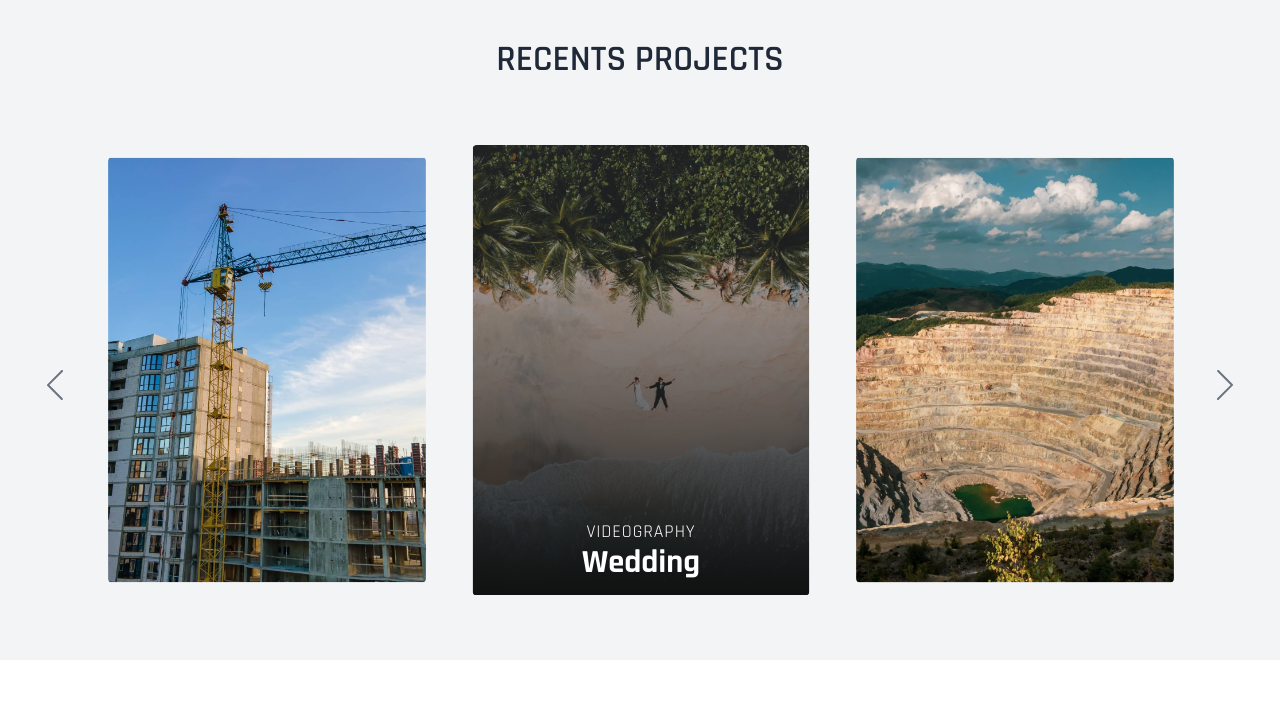
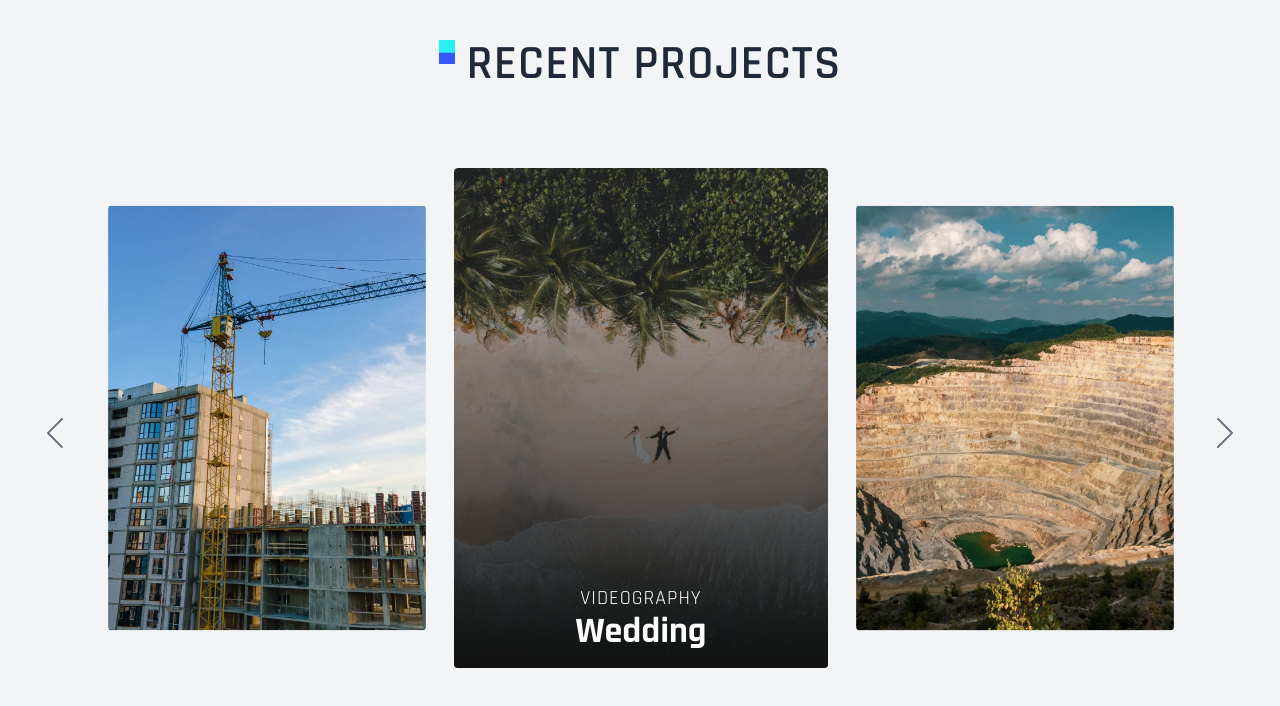
Before and after one commit to kevinesquea17/AutoUS-landingPage, a React (Vite) app: page / in a window 1280 px wide. Shown: the top 706 px of the page. Built offline with nearby package versions, Linux system fonts and the light colour scheme.

Commit message:
refactoring

```diff
--- a/src/App.jsx
+++ b/src/App.jsx
@@ -1,13 +1,14 @@
 import React from 'react'
 import ListProject from './components/ListProject';
+import Title from './components/Title';
 
 const App = () => {
 
   return (
     <main className='font-Rajdhani bg-gray-100'>
       <section className='py-10 max-w-[70rem] mx-auto'>
-          <h2 className='sm:text-4xl text-2xl text-center font-semibold text-gray-800 uppercase'>Recents Projects</h2>
-          <div className='w-full mt-10'>
+          <Title title='Recent Projects' classname={'text-gray-800'} isCenter={true} />
+          <div className='w-full mt-20'>
             <ListProject />
           </div>
       </section>
--- a/src/components/ListProject.jsx
+++ b/src/components/ListProject.jsx
@@ -10,6 +10,7 @@ const ListProject = () => {
 
     const settings = {
         className: "center",
+        easing: 'linear',
         centerMode: true,
         infinite: true,
         autoplay: true,
@@ -33,6 +34,7 @@ const ListProject = () => {
     }
 
     const [indexSlide, setIndexSlide] = useState(0)
+    console.log(settings)
 
     return (
         <Slider
--- a/src/components/Project.jsx
+++ b/src/components/Project.jsx
@@ -3,7 +3,7 @@ import React from 'react'
 const Project = ({index, project, indexSlide}) => {
 
     return (
-        <div key={project.id} className={`${indexSlide == index ? 'smscale-100 scale-90 before:opacity-100 before:delay-700' : 'scale-[.85]'} h-[500px] rounded overflow-hidden relative before:content[''] before:absolute before:top-0 before:left-0 before:w-full before:h-full before:bg-gradient-to-b from-transparent to-[#111111] before:opacity-0 before:transition-all before:duration-500 before:ease-in-expo`}>
+        <div key={project.id} className={`${indexSlide == index ? 'sm:scale-100 scale-90 before:opacity-100 before:delay-700' : 'scale-[.85]'} h-[500px] rounded overflow-hidden relative before:content[''] before:absolute before:top-0 before:left-0 before:w-full before:h-full before:bg-gradient-to-b from-transparent to-[#111111] before:opacity-0 before:transition-all before:duration-500 before:ease-in-expo`}>
             <img src={project.image} alt="" className='w-full h-full object-cover rounded' />
             {indexSlide == index && <div className='absolute bottom-4 left-0 w-full flex flex-col items-center z-10'>
             <h3 className='uppercase font-normal text-white tracking-wider text-xl'>Videography</h3>
--- /dev/null
+++ b/src/components/RecentProjects.jsx
@@ -0,0 +1,16 @@
+import React from 'react'
+import ListProject from './ListProject'
+import Title from './Title'
+
+const RecentProjects = () => {
+  return (
+    <section className='py-10 max-w-[70rem] mx-auto'>
+          <Title title='Recent Projects' classname={'text-gray-800'} isCenter={true} />
+          <div className='w-full sm:mt-20 mt-6'>
+            <ListProject />
+          </div>
+    </section>
+  )
+}
+
+export default RecentProjects
--- /dev/null
+++ b/src/components/Title.jsx
@@ -0,0 +1,13 @@
+import React from 'react'
+import Icon01 from '../assets/icon01.png'
+
+const Title = ({title, classname, isCenter}) => {
+  return (
+    <div className={`${isCenter ? 'justify-center' : ''} flex space-x-3`}>
+        <img src={Icon01} alt="" className='w-4 h-6 object-cover'/>
+        <h2 className={`${classname} font-semibold sm:text-5xl text-3xl uppercase tracking-wide`}>{title}</h2>
+    </div>
+  )
+}
+
+export default Title
--- a/src/index.css
+++ b/src/index.css
@@ -1,3 +1,34 @@
 @tailwind base;
 @tailwind components;
 @tailwind utilities;
+
+
+.dots-custom{
+    position: relative;
+    background: blue;
+    margin-top: 10px;
+    padding: 20px 0px;
+    display: flex !important;
+    justify-content: center;
+    gap: 1rem;
+}
+
+.dots-custom li{
+    height: 30px;
+    width: 30px;
+    border-radius: 50%;
+    background: red;
+    padding: 10px;
+}
+
+.dots-custom li.slick-active{
+    background: purple;
+}
+
+.dots-custom li button{
+    height: 100%;
+    width: 100%;
+    border-radius: 50%;
+    background: yellow;
+    color: transparent;
+}
--- /dev/null
+++ b/src/pages/HomePage.jsx
@@ -0,0 +1,12 @@
+import React from 'react'
+import RecentProjects from '../components/RecentProjects'
+
+const HomePage = () => {
+  return (
+    <main className='font-Rajdhani'>
+        <RecentProjects />
+    </main>
+  )
+}
+
+export default HomePage
```
Also changed, not shown: src/assets/icon01.png (added).
